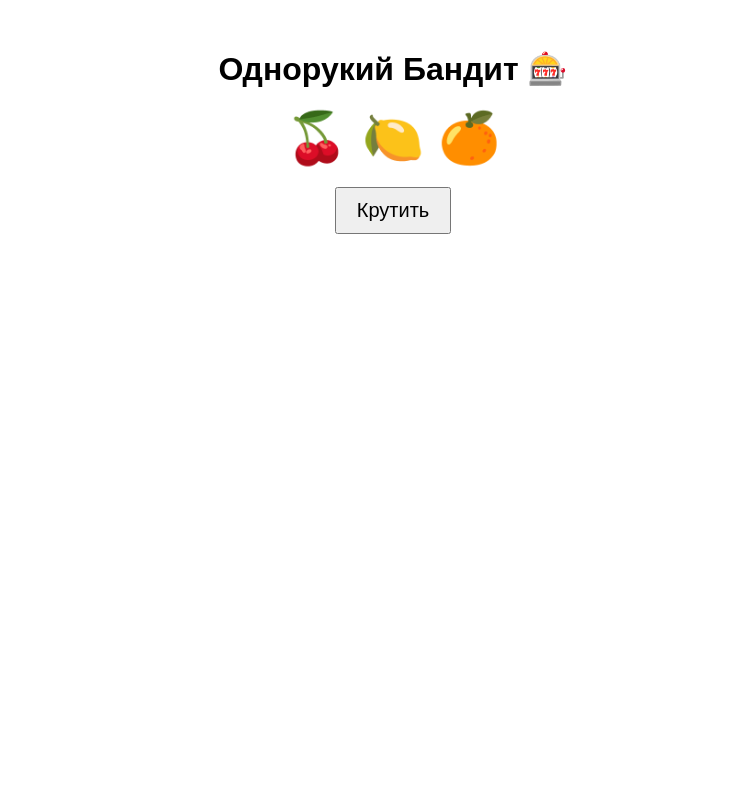
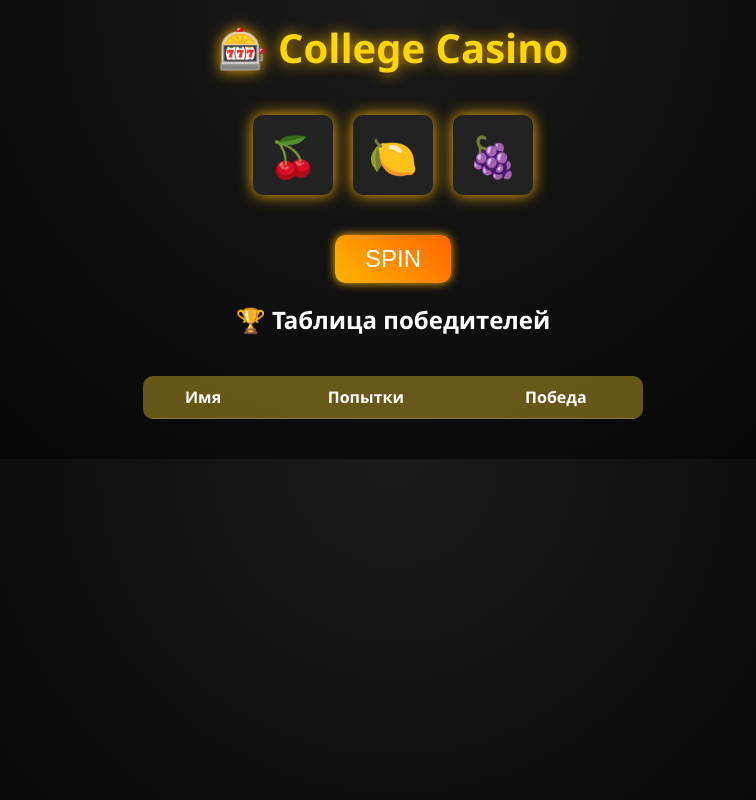
Before and after one commit to BodSeb/College-casino, a plain HTML site: page index.html in a window 1280 px wide. Shown: the whole page, without its empty margins (247-1003 px from the left). Drawn offline with Linux system fonts and the light colour scheme.

Commit message:
Revamp index.html for College Casino theme

```diff
--- a/index.html
+++ b/index.html
@@ -1,34 +1,144 @@
 <!DOCTYPE html>
-<html lang="en">
+<html lang="ru">
 <head>
 <meta charset="UTF-8">
-<title>Однорукий Бандит 🎰</title>
+<meta name="viewport" content="width=device-width, initial-scale=1.0">
+<title>🎰 College Casino</title>
 <style>
-body { font-family: sans-serif; text-align:center; margin-top:50px; }
-.slot { font-size:50px; margin: 20px; }
-button { font-size:20px; padding:10px 20px; }
+  body {
+    font-family: 'Segoe UI', sans-serif;
+    background: radial-gradient(circle at top, #1a1a1a, #000);
+    color: #fff;
+    text-align: center;
+    overflow-x: hidden;
+  }
+  h1 {
+    font-size: 2.5em;
+    margin-top: 20px;
+    color: #ffd700;
+    text-shadow: 0 0 15px #ffb300;
+  }
+  .slot-container {
+    display: flex;
+    justify-content: center;
+    margin: 40px auto;
+  }
+  .slot {
+    width: 80px;
+    height: 80px;
+    background: #222;
+    margin: 0 10px;
+    border-radius: 10px;
+    font-size: 2.5em;
+    display: flex;
+    justify-content: center;
+    align-items: center;
+    box-shadow: 0 0 15px #ffb300;
+  }
+  button {
+    background: linear-gradient(45deg, #ffb300, #ff6600);
+    border: none;
+    border-radius: 10px;
+    color: #fff;
+    font-size: 1.5em;
+    padding: 10px 30px;
+    cursor: pointer;
+    box-shadow: 0 0 10px #ffb300;
+    transition: 0.3s;
+  }
+  button:hover {
+    transform: scale(1.05);
+    box-shadow: 0 0 20px #ffaa00;
+  }
+  .result {
+    font-size: 1.5em;
+    margin-top: 20px;
+  }
+  table {
+    margin: 40px auto;
+    border-collapse: collapse;
+    width: 80%;
+    max-width: 500px;
+    background: rgba(255, 255, 255, 0.1);
+    border-radius: 10px;
+    overflow: hidden;
+  }
+  th, td {
+    padding: 10px;
+    border-bottom: 1px solid rgba(255,255,255,0.2);
+  }
+  th {
+    background: rgba(255, 204, 0, 0.3);
+  }
 </style>
 </head>
 <body>
-<h1>Однорукий Бандит 🎰</h1>
-<div class="slot" id="slot">🍒 🍋 🍊</div>
-<button onclick="spin()">Крутить</button>
-<p id="result"></p>
+
+<h1>🎰 College Casino</h1>
+<div class="slot-container">
+  <div class="slot" id="slot1">🍒</div>
+  <div class="slot" id="slot2">🍋</div>
+  <div class="slot" id="slot3">🍇</div>
+</div>
+<button id="spinBtn">SPIN</button>
+<div class="result" id="resultText"></div>
+
+<h2>🏆 Таблица победителей</h2>
+<table id="winnersTable">
+  <tr><th>Имя</th><th>Попытки</th><th>Победа</th></tr>
+</table>
+
 <script>
-const symbols = ["🍒","🍋","🍊","⭐"];
-function spin(){
-    let s1 = symbols[Math.floor(Math.random()*symbols.length)];
-    let s2 = symbols[Math.floor(Math.random()*symbols.length)];
-    let s3 = symbols[Math.floor(Math.random()*symbols.length)];
-    document.getElementById("slot").innerText = s1 + " " + s2 + " " + s3;
-    if (s1===s2 && s2===s3) {
-        let name = prompt("🎉 Вы выиграли! Введите имя:");
-        alert("Поздравляем, " + name + "! Результат записан.");
-        // Для ведения счёта можно потом добавить Google Sheets/Forms
+const symbols = ["🍒", "🍋", "🍇", "🍉", "⭐", "7️⃣"];
+let attempts = 0;
+
+document.getElementById("spinBtn").addEventListener("click", () => {
+  attempts++;
+  const slots = [1, 2, 3].map(i => document.getElementById("slot"+i));
+  let resultText = document.getElementById("resultText");
+
+  // Анимация
+  slots.forEach(slot => {
+    slot.style.transition = "transform 0.3s";
+    slot.style.transform = "rotateX(360deg)";
+  });
+
+  setTimeout(() => {
+    slots.forEach(slot => {
+      const symbol = symbols[Math.floor(Math.random() * symbols.length)];
+      slot.textContent = symbol;
+      slot.style.transform = "rotateX(0deg)";
+    });
+
+    const s1 = slots[0].textContent;
+    const s2 = slots[1].textContent;
+    const s3 = slots[2].textContent;
+
+    if (s1 === s2 && s2 === s3) {
+      resultText.innerHTML = "🎉 Победа! Все совпали!";
+      setTimeout(() => {
+        const name = prompt("Введите ваше имя:");
+        if (name) addWinner(name, attempts);
+      }, 500);
     } else {
-        document.getElementById("result").innerText = "Попробуй ещё!";
+      resultText.innerHTML = "😅 Не повезло, попробуй ещё!";
     }
+  }, 300);
+});
+
+function addWinner(name, tries) {
+  const table = document.getElementById("winnersTable");
+  const row = document.createElement("tr");
+  row.innerHTML = `<td>${name}</td><td>${tries}</td><td>✅</td>`;
+  table.appendChild(row);
+
+  // позже можно подключить Google Sheet:
+  // fetch('YOUR_GOOGLE_SCRIPT_URL', {
+  //   method: 'POST',
+  //   body: JSON.stringify({ name: name, tries: tries })
+  // });
 }
 </script>
+
 </body>
 </html>
```
